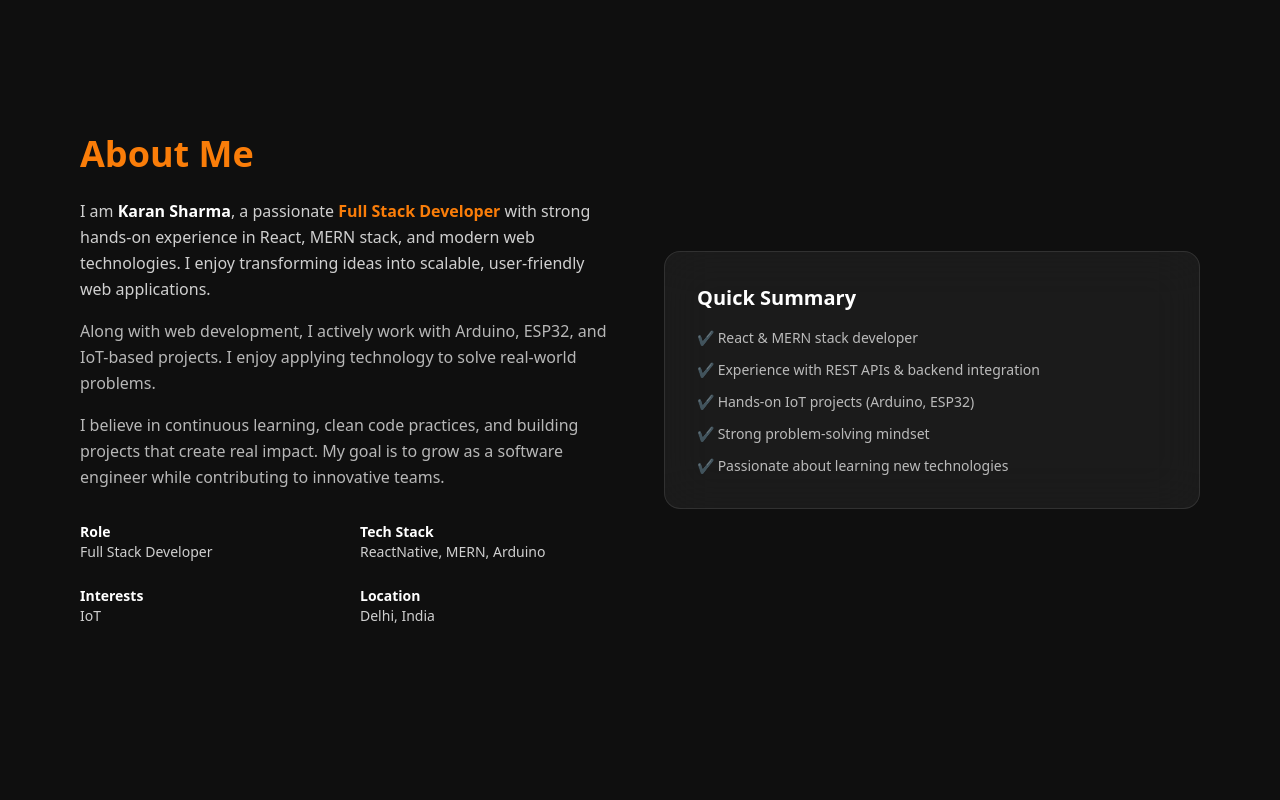
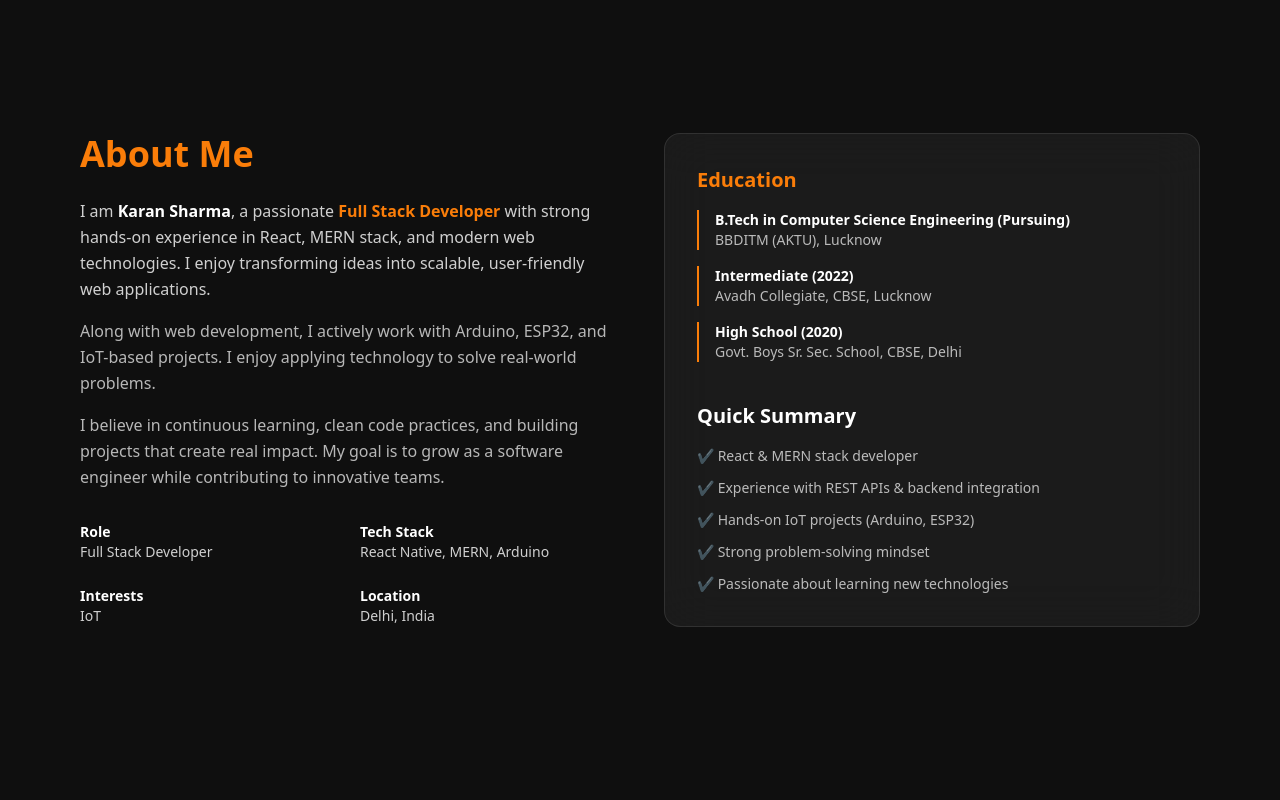
Before and after one commit to Karanx11/Portfolio, a React (Vite) app in the folder frontend/: page / in a window 1280 px wide. Shown: the part 840-1640 px from the top of the page. Built offline with nearby package versions, Linux system fonts and the light colour scheme.

Commit message:
Added Education Section

```diff
--- a/frontend/src/pages/About.jsx
+++ b/frontend/src/pages/About.jsx
@@ -4,7 +4,6 @@ const About = () => {
       id="about"
       className="min-h-screen flex items-center px-6 md:px-20 py-20 md:py-0"
     >
-
       <div className="max-w-7xl mx-auto grid md:grid-cols-2 gap-12 items-center">
 
         {/* LEFT SIDE – TEXT */}
@@ -15,7 +14,8 @@ const About = () => {
 
           <p className="mt-6 text-white/80 leading-relaxed">
             I am <span className="text-white font-semibold">Karan Sharma</span>,
-            a passionate <span className="text-[#FA7D09] font-semibold">
+            a passionate{" "}
+            <span className="text-[#FA7D09] font-semibold">
               Full Stack Developer
             </span>{" "}
             with strong hands-on experience in React, MERN stack, and modern
@@ -44,7 +44,7 @@ const About = () => {
 
             <div>
               <p className="font-semibold text-white">Tech Stack</p>
-              <p>ReactNative, MERN, Arduino</p>
+              <p>React Native, MERN, Arduino</p>
             </div>
 
             <div>
@@ -60,7 +60,42 @@ const About = () => {
         </div>
 
         {/* RIGHT SIDE – CARD */}
-        <div className="bg-white/5 backdrop-blur-xl border border-white/10 rounded-2xl p-8">
+        <div className="bg-white/5 backdrop-blur-xl border border-white/10 rounded-2xl p-8 space-y-10">
+
+          {/* EDUCATION SECTION */}
+          <div>
+            <h3 className="text-xl font-semibold text-[#FA7D09] mb-4">
+              Education
+            </h3>
+
+            <div className="space-y-4 text-sm text-white/70">
+
+              <div className="border-l-2 border-[#FA7D09] pl-4">
+                <h4 className="text-white font-semibold">
+                  B.Tech in Computer Science Engineering (Pursuing)
+                </h4>
+                <p>BBDITM (AKTU), Lucknow</p>
+              </div>
+
+              <div className="border-l-2 border-[#FA7D09] pl-4">
+                <h4 className="text-white font-semibold">
+                  Intermediate (2022)
+                </h4>
+                <p>Avadh Collegiate, CBSE, Lucknow</p>
+              </div>
+
+              <div className="border-l-2 border-[#FA7D09] pl-4">
+                <h4 className="text-white font-semibold">
+                  High School (2020)
+                </h4>
+                <p>Govt. Boys Sr. Sec. School, CBSE, Delhi</p>
+              </div>
+
+            </div>
+          </div>
+
+          {/* QUICK SUMMARY */}
+          <div>
             <h3 className="text-xl font-semibold text-white mb-4">
               Quick Summary
             </h3>
@@ -73,6 +108,8 @@ const About = () => {
               <li>✔ Passionate about learning new technologies</li>
             </ul>
           </div>
+
+        </div>
       </div>
     </section>
   );
```
Lines whose indentation alone changed are shown as unchanged.
